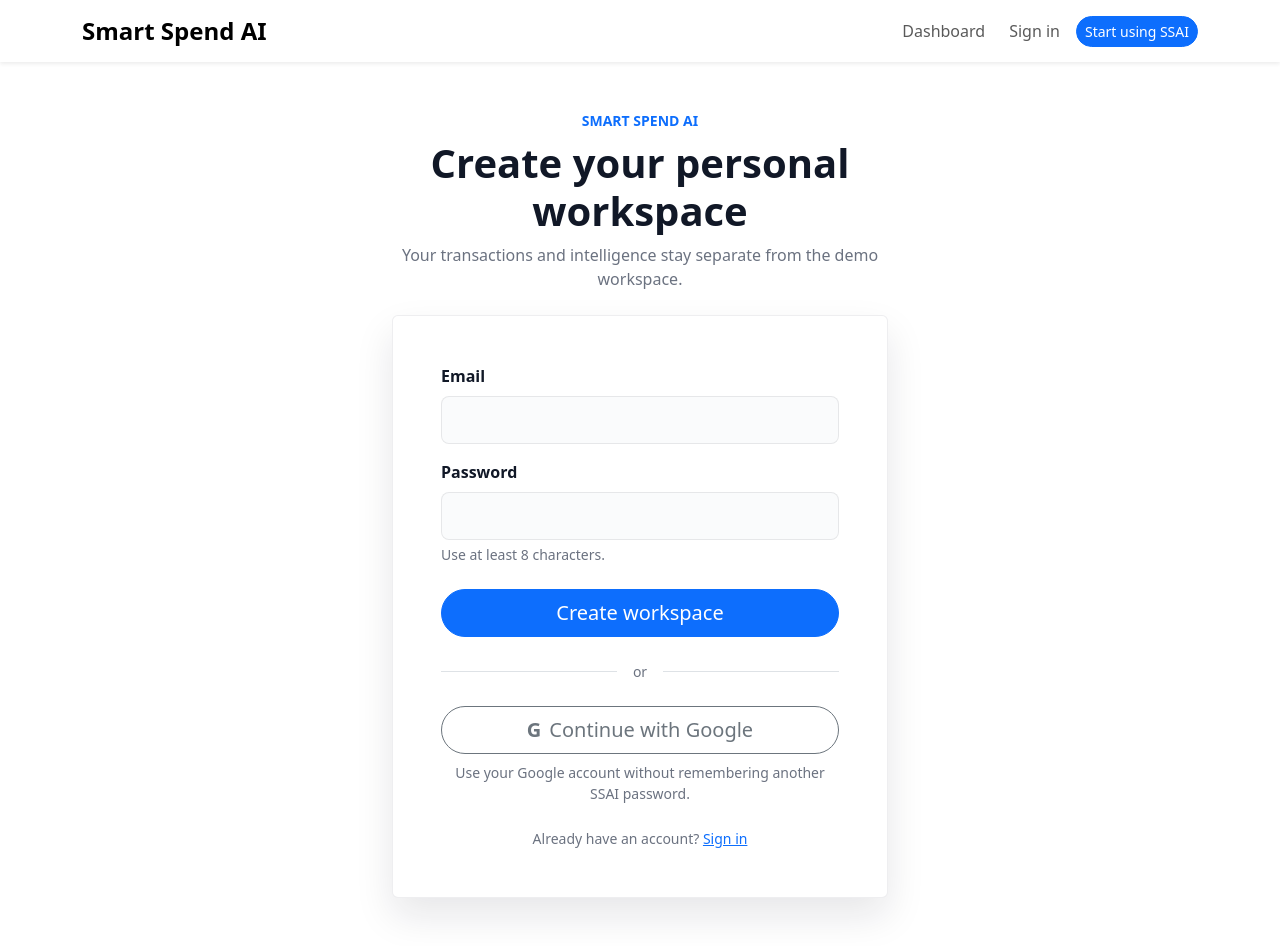
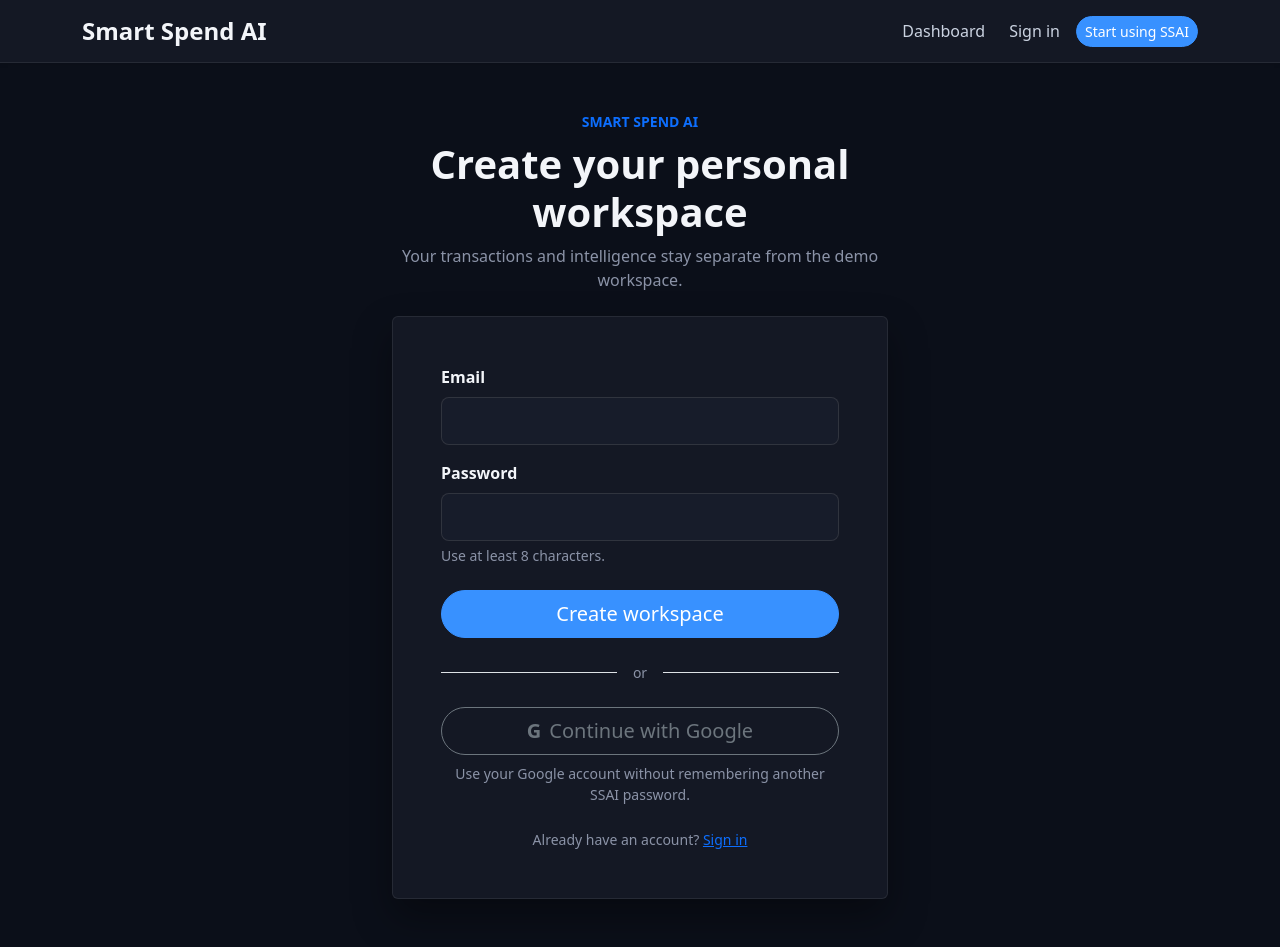
Before and after one commit to theanand108/smart_spend_AI, a Flask app: page /register in a window 1280 px wide. Before the commit the page ends 914 px from the top, so only its background shows below. Run offline with Flask 3, Linux system fonts and the light colour scheme.

Commit message:
fix: make dark mode the default theme

```diff
--- a/templates/base.html
+++ b/templates/base.html
@@ -5,10 +5,13 @@
     <script>
       (function () {
         try {
-          if (localStorage.getItem('theme') === 'dark') {
+          // Dark mode is the SSAI default. Respect an explicit light-mode choice.
+          if (localStorage.getItem('theme') !== 'light') {
             document.documentElement.setAttribute('data-theme', 'dark');
           }
-        } catch (e) {}
+        } catch (e) {
+          document.documentElement.setAttribute('data-theme', 'dark');
+        }
       })();
     </script>
     <meta name="viewport" content="width=device-width, initial-scale=1">
```
